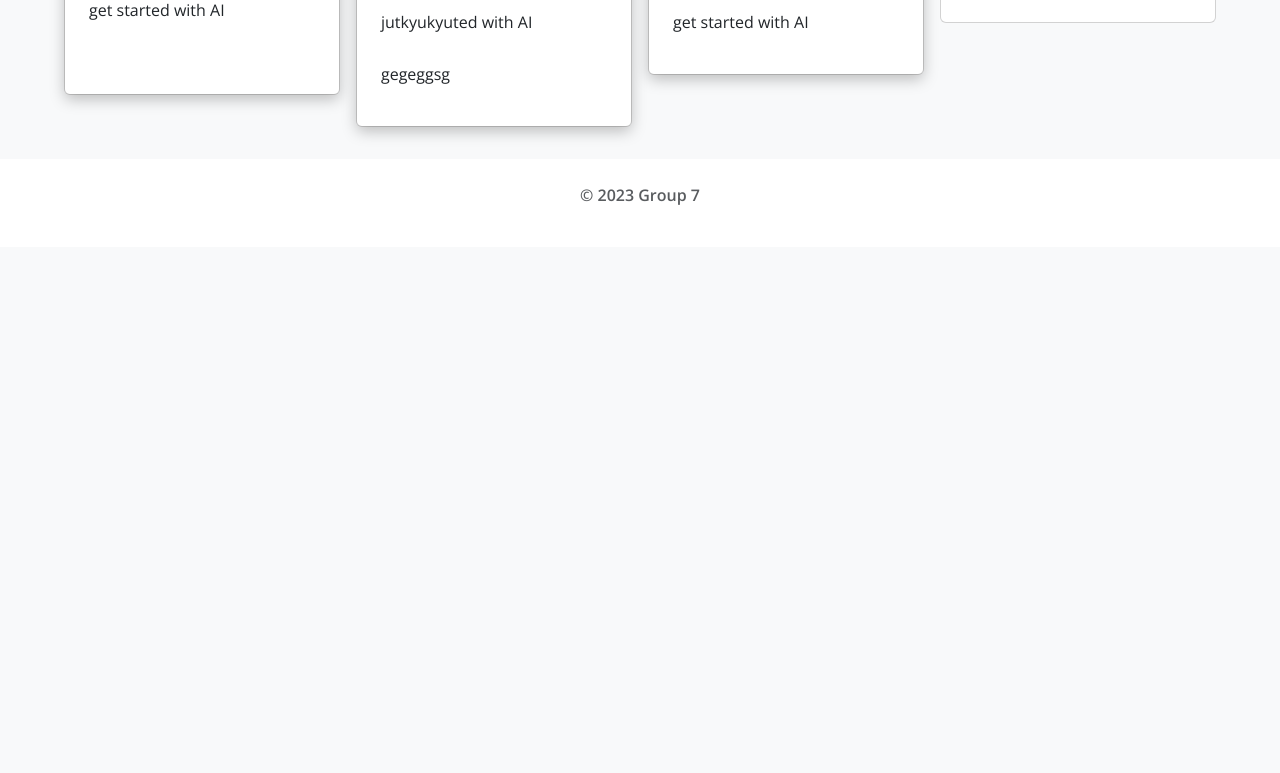
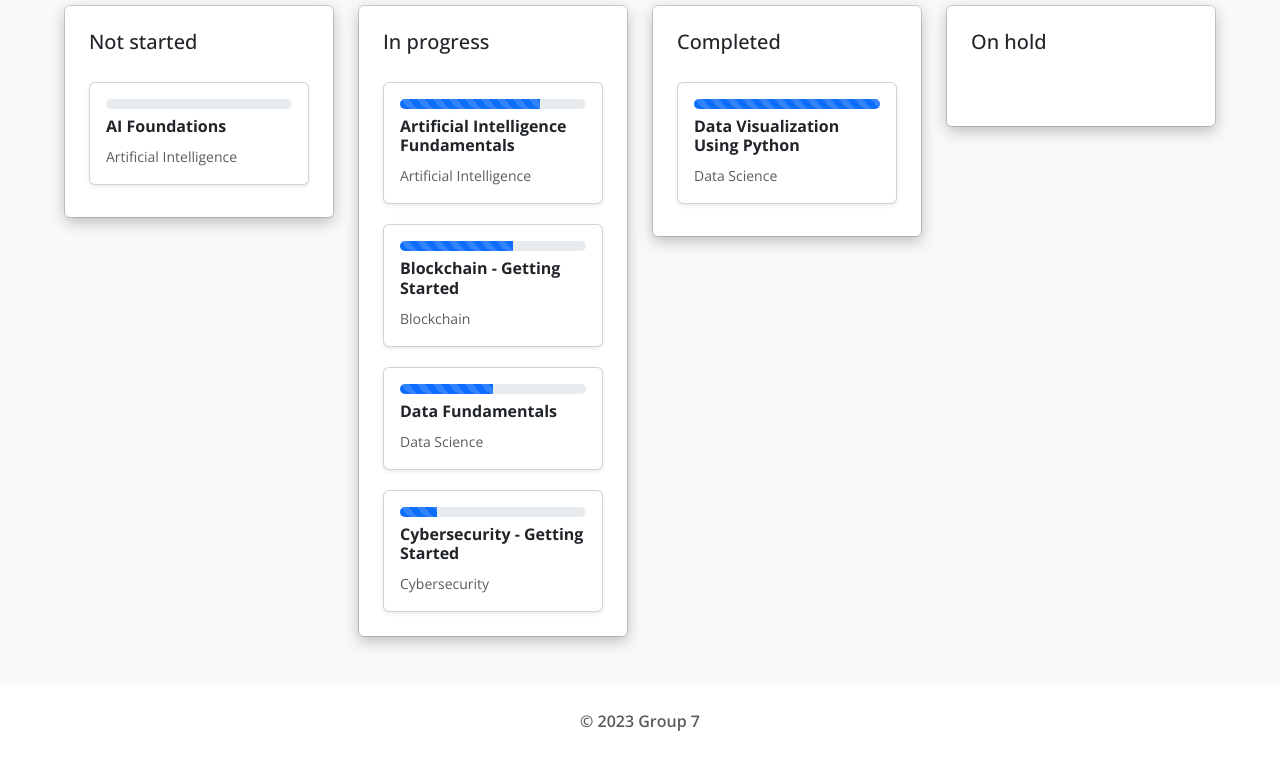
Before and after one commit to liam2403/IBM-Project, a plain HTML site: page views/dashboard.html in a window 1280 px wide. Shown: the part 156-929 px from the top of the page. Before the commit the page ends 800 px from the top, so only its background shows below. Drawn offline with nearby package versions, Linux system fonts and the light colour scheme.

Commit message:
new dashboard prototype

```diff
--- a/views/dashboard.html
+++ b/views/dashboard.html
@@ -9,10 +9,9 @@
     <meta name="viewport" content="width=device-width, initial-scale=1">
 
     <!-- JavaScript -->
-    <script src="https://cdn.jsdelivr.net/npm/bootstrap@5.1.0/dist/js/bootstrap.bundle.min.js" integrity="sha384-U1DAWAznBHeqEIlVSCgzq+c9gqGAJn5c/t99JyeKa9xxaYpSvHU5awsuZVVFIhvj" crossorigin="anonymous"></script>
+    <script src="https://cdn.jsdelivr.net/npm/bootstrap@5.3.0-alpha1/dist/js/bootstrap.bundle.min.js" integrity="sha384-w76AqPfDkMBDXo30jS1Sgez6pr3x5MlQ1ZAGC+nuZB+EYdgRZgiwxhTBTkF7CXvN" crossorigin="anonymous"></script>
     <script src="https://cdn.jsdelivr.net/npm/@splidejs/splide@4.1.4/dist/js/splide.min.js"></script>
-    <script src='../js/app.js'></script>
-    <script src='../js/dashboard.js' defer></script>
+    <script src='../js/dashboard.js'></script>
 
     <!-- CSS -->
     <link rel="stylesheet" href="https://cdn.jsdelivr.net/npm/bootstrap@5.3.0-alpha1/dist/css/bootstrap.min.css" integrity="sha384-GLhlTQ8iRABdZLl6O3oVMWSktQOp6b7In1Zl3/Jr59b6EGGoI1aFkw7cmDA6j6gD" crossorigin="anonymous">
@@ -71,12 +70,23 @@
 
     <!-- MAIN BODY -->
     <div class="container content-wrapper mt-4 py-2 px-4">
-        <div class="row row-cols-4 gx-3">
+        <div class="row mb-3">
+            <h1>Your courses</h1>
+        </div>
+        <div class="row row row-cols-1 row-cols-md-4 row-cols-lg-4 g-4 mb-3">
             <div class="col">
                 <div class="card">
-                    <h5 class="card-title mb-3">Not started</h5>
                     <div class="card-course-list p-4">
-                        <p class="card-course" draggable="true">get started with AI</p>
+                        <h5 class="card-title mb-3">Not started</h5>
+                        <a href="#" class="card h-100 shadow-sm card-button text-decoration-none mb-2">
+                            <div class="card-body">
+                                <div class="progress align-self-center" role="progressbar" aria-label="Basic example" aria-valuenow="0" aria-valuemin="0" aria-valuemax="100" style="height: 10px">
+                                    <div class="progress-bar progress-bar-striped" style="width:0%"></div>
+                                </div>
+                                <h6 class="card-title text-emphasis fw-bold mt-2">AI Foundations</h6>
+                                <small class="text-muted">Artificial Intelligence</small>
+                            </div>
+                        </a>
                     </div>
                 </div>
             </div>
@@ -84,22 +94,64 @@
                 <div class="card">
                     <div class="card-course-list p-4">
                         <h5 class="card-title mb-3">In progress</h5>
-                        <p class="card-course" draggable="true">jutkyukyuted with AI</p>
-                        <p class="card-course" draggable="true">gegeggsg</p>
+                        <a href="#" class="card h-100 shadow-sm card-button text-decoration-none mb-2">
+                            <div class="card-body">
+                                <div class="progress align-self-center" role="progressbar" aria-label="Basic example" aria-valuenow="75" aria-valuemin="0" aria-valuemax="100" style="height: 10px">
+                                    <div class="progress-bar progress-bar-striped" style="width:75%"></div>
+                                </div>
+                                <h6 class="card-title text-emphasis fw-bold mt-2">Artificial Intelligence Fundamentals</h6>
+                                <small class="text-muted">Artificial Intelligence</small>
+                            </div>
+                        </a>
+                        <a href="#" class="card h-100 shadow-sm card-button text-decoration-none mb-2">
+                            <div class="card-body">
+                                <div class="progress align-self-center" role="progressbar" aria-label="Basic example" aria-valuenow="61" aria-valuemin="0" aria-valuemax="100" style="height: 10px">
+                                    <div class="progress-bar progress-bar-striped" style="width:61%"></div>
+                                </div>
+                                <h6 class="card-title text-emphasis fw-bold mt-2">Blockchain - Getting Started</h6>
+                                <small class="text-muted">Blockchain</small>
+                            </div>
+                        </a>
+                        <a href="#" class="card h-100 shadow-sm card-button text-decoration-none mb-2">
+                            <div class="card-body">
+                                <div class="progress align-self-center" role="progressbar" aria-label="Basic example" aria-valuenow="50" aria-valuemin="0" aria-valuemax="100" style="height: 10px">
+                                    <div class="progress-bar progress-bar-striped" style="width:50%"></div>
+                                </div>
+                                <h6 class="card-title text-emphasis fw-bold mt-2">Data Fundamentals</h6>
+                                <small class="text-muted">Data Science</small>
+                            </div>
+                        </a>
+                        <a href="#" class="card h-100 shadow-sm card-button text-decoration-none">
+                            <div class="card-body">
+                                <div class="progress align-self-center" role="progressbar" aria-label="Basic example" aria-valuenow="20" aria-valuemin="0" aria-valuemax="100" style="height: 10px">
+                                    <div class="progress-bar progress-bar-striped" style="width:20%"></div>
+                                </div>
+                                <h6 class="card-title text-emphasis fw-bold mt-2">Cybersecurity - Getting Started</h6>
+                                <small class="text-muted">Cybersecurity</small>
+                            </div>
+                        </a>
                     </div>
                 </div>
             </div>
             <div class="col">
                 <div class="card">
                     <div class="card-course-list p-4">
-                        <h5 class="mb-3">Completed</h5>
-                        <p class="card-course" draggable="true">get started with AI</p>
+                        <h5 class="card-title mb-3">Completed</h5>
+                        <a href="#" class="card h-100 shadow-sm card-button text-decoration-none mb-2">
+                            <div class="card-body">
+                                <div class="progress align-self-center" role="progressbar" aria-label="Basic example" aria-valuenow="100" aria-valuemin="0" aria-valuemax="100" style="height: 10px">
+                                    <div class="progress-bar progress-bar-striped" style="width:100%"></div>
+                                </div>
+                                <h6 class="card-title text-emphasis fw-bold mt-2">Data Visualization Using Python</h6>
+                                <small class="text-muted">Data Science</small>
+                            </div>
+                        </a>
                     </div>
                 </div>
             </div>
             <div class="col">
                 <div class="card">
-                    <div class="p-4">
+                    <div class="card-course-list p-4">
                         <h5 class="card-title mb-3">On hold</h5>
                     </div>
                 </div>
```
